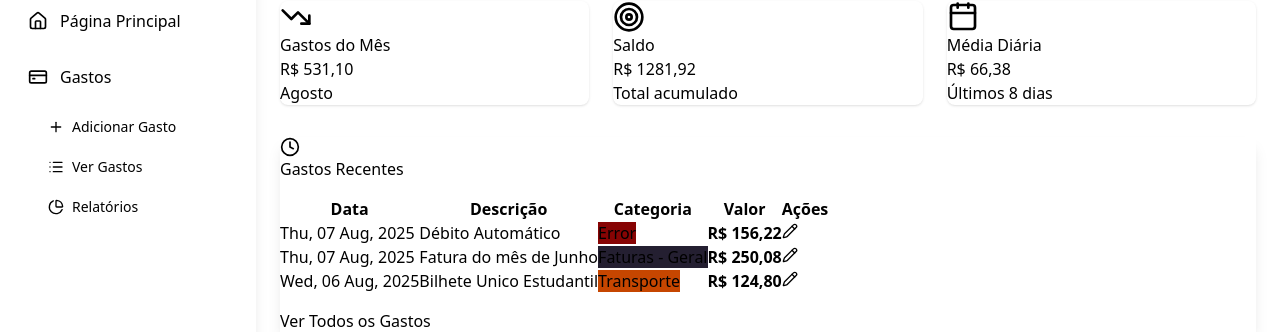
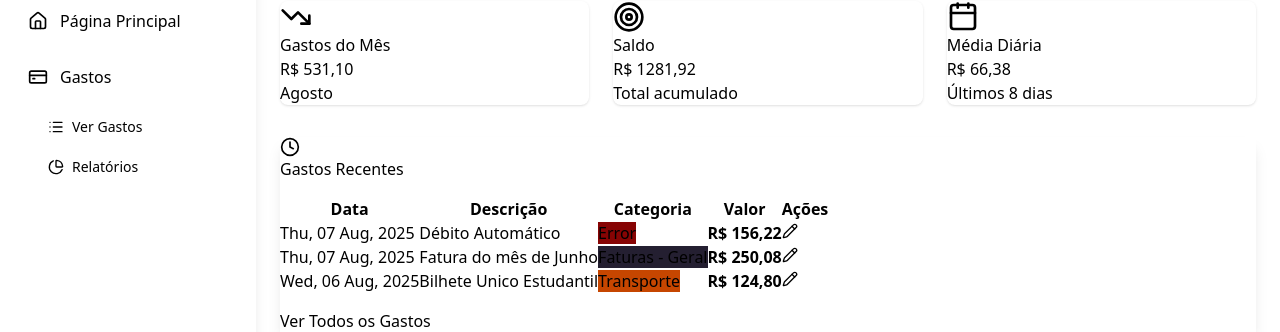
Before and after one commit to VihOht/Adm, a Django app: page /finance/ in a window 1280 px wide. Shown: the part 124-456 px from the top of the page. Run offline with Django 5.2, Linux system fonts and the light colour scheme; a user stored in the database is signed in; data comes from the database, SQL or seed files in the repository; some libraries are stand-ins or nearby versions.

Commit message:
refact: reworking base finance manager

```diff
--- a/templates/finance_manager/base.html
+++ b/templates/finance_manager/base.html
@@ -63,12 +63,6 @@
 
           <!-- Submenu for Gastos -->
           <ul class="ml-6 mt-2 space-y-1">
-            <li>
-              <a href="#" class="flex items-center p-2 text-sm rounded-lg hover:bg-base-200 transition-colors text-base-content/80">
-                <i data-lucide="plus" class="w-4 h-4 mr-2"></i>
-                Adicionar Gasto
-              </a>
-            </li>
             <li>
               <a href="#" class="flex items-center p-2 text-sm rounded-lg hover:bg-base-200 transition-colors text-base-content/80">
                 <i data-lucide="list" class="w-4 h-4 mr-2"></i>
```
